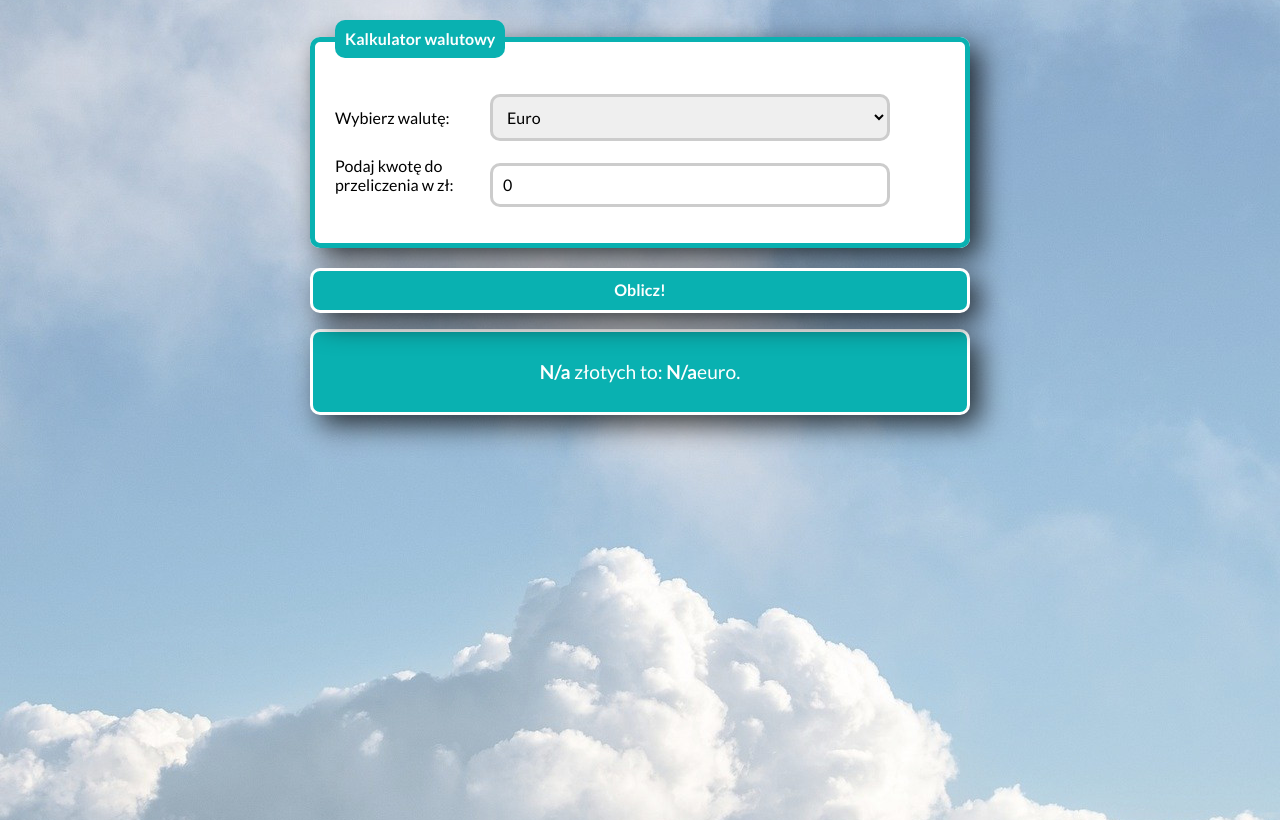
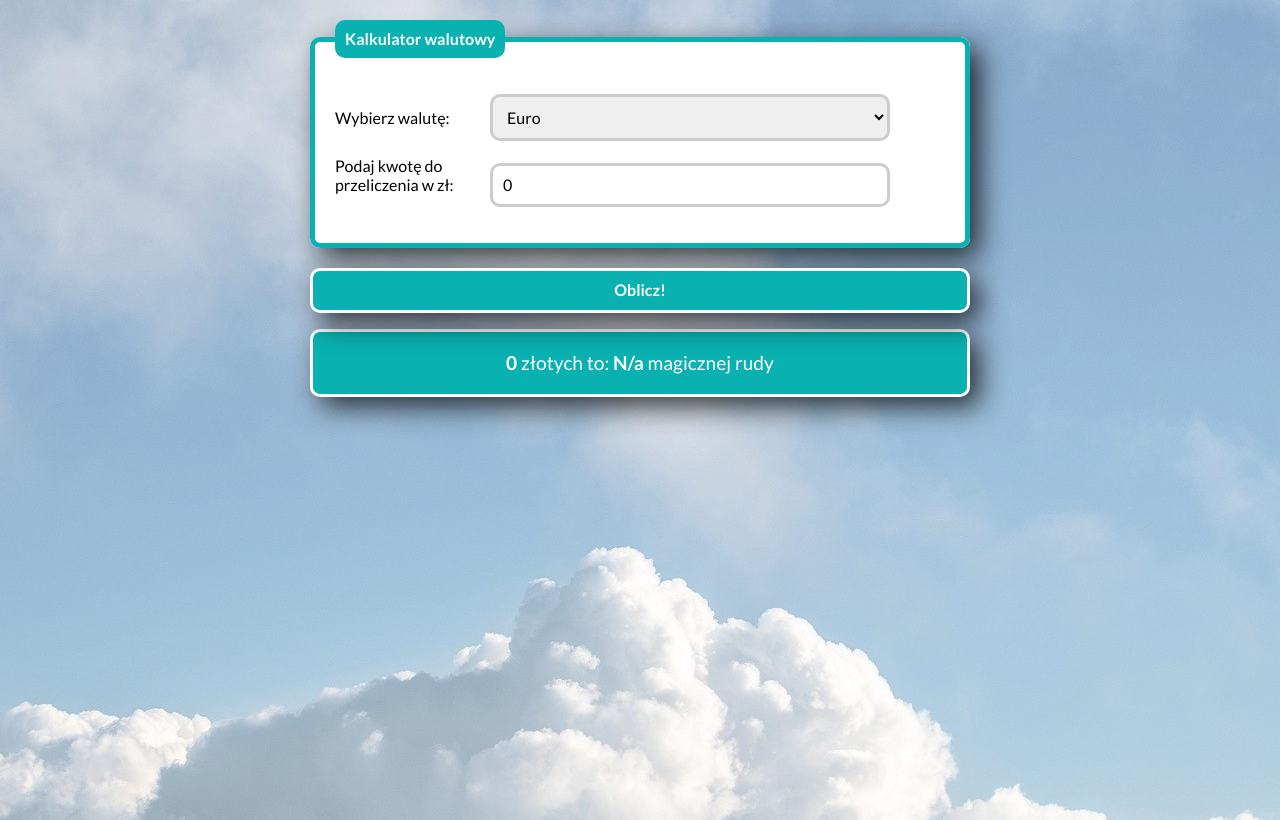
Before and after one commit to Kacper218/currency-calculator-react, a React (Create React App) app: page / in a window 1280 px wide. Built offline with nearby package versions, Linux system fonts and the light colour scheme.

Commit message:
Score component is now functional

```diff
--- a/src/App.js
+++ b/src/App.js
@@ -6,7 +6,9 @@ import Container from './Container';
 
 function App() {
 
-	const [score, setScore] = useState(0)
+	const [score, setScore] = useState("N/a")
+  const [amount, setAmount] = useState(0);
+  const [option, setOption] = useState("");
 
   const options = [
     {
@@ -25,9 +27,9 @@ function App() {
 	return (
 		<Container>
 
-			<Form score={score} setScore={setScore} options={options}/>
+			<Form option={option} setOption={setOption} amount={amount} setAmount={setAmount} score={score} setScore={setScore} options={options}/>
 
-			<Score />
+			<Score option={option} score={score} amount={amount}/>
 
 		</Container>
 
--- a/src/Form/index.js
+++ b/src/Form/index.js
@@ -1,30 +1,26 @@
-import React, { useState } from 'react';
+import React from 'react';
 import "./style.css";
 
-const Form = ({ options, setScore, score }) => {
+const Form = ({ amount, setAmount, options, option, setOption, setScore, score }) => {
 
-  const [amount, setAmount] = useState(0);
-  const [option, setOption] = useState("");
 
-  const onSelectChange = ({ target }) => setOption(target.value);
+  const onSelectChange = ({ target }) => {
+    setOption(target.value);
+    setScore(score => score = "N/a")
+  };
 
   const onFormSubmit = (event) => {
     event.preventDefault();
 
-    console.log(option);
     if (option === "ruda") {
       let converter = 21;
       setScore((score) => score = converter * amount);
-      console.log(score);
       return score;
     } else {
       let converter = 4.51;
       setScore((score) => score = converter * amount);
-      console.log(score);
       return score;
     }
-
-
 
   };
 
--- a/src/Score/index.js
+++ b/src/Score/index.js
@@ -1,15 +1,13 @@
 import React from 'react';
 import "./style.css";
 
-const Score = () => {
-    return (
+const Score = ({ option, amount, score }) => {
+  return (
 
-        <div className="score">
-            <p><strong className="">N/a</strong> złotych to: <strong className=""> N/a</strong>
-                <span className="">euro.</span>
-            </p>
-        </div>
-    );
+    <div className="score">
+      <strong>{amount}</strong> złotych to: <strong>{score}</strong> {option === "euro" ? "euro" : "magicznej rudy"}
+    </div>
+  );
 };
 
 export default Score;
--- a/src/Score/style.css
+++ b/src/Score/style.css
@@ -5,7 +5,7 @@
     text-align: center;
     font-size: larger;
     border: 3px solid white;
-    padding: 10px;
+    padding: 20px;
     margin: 10px 0;
     border-radius: 10px;
 }
```
